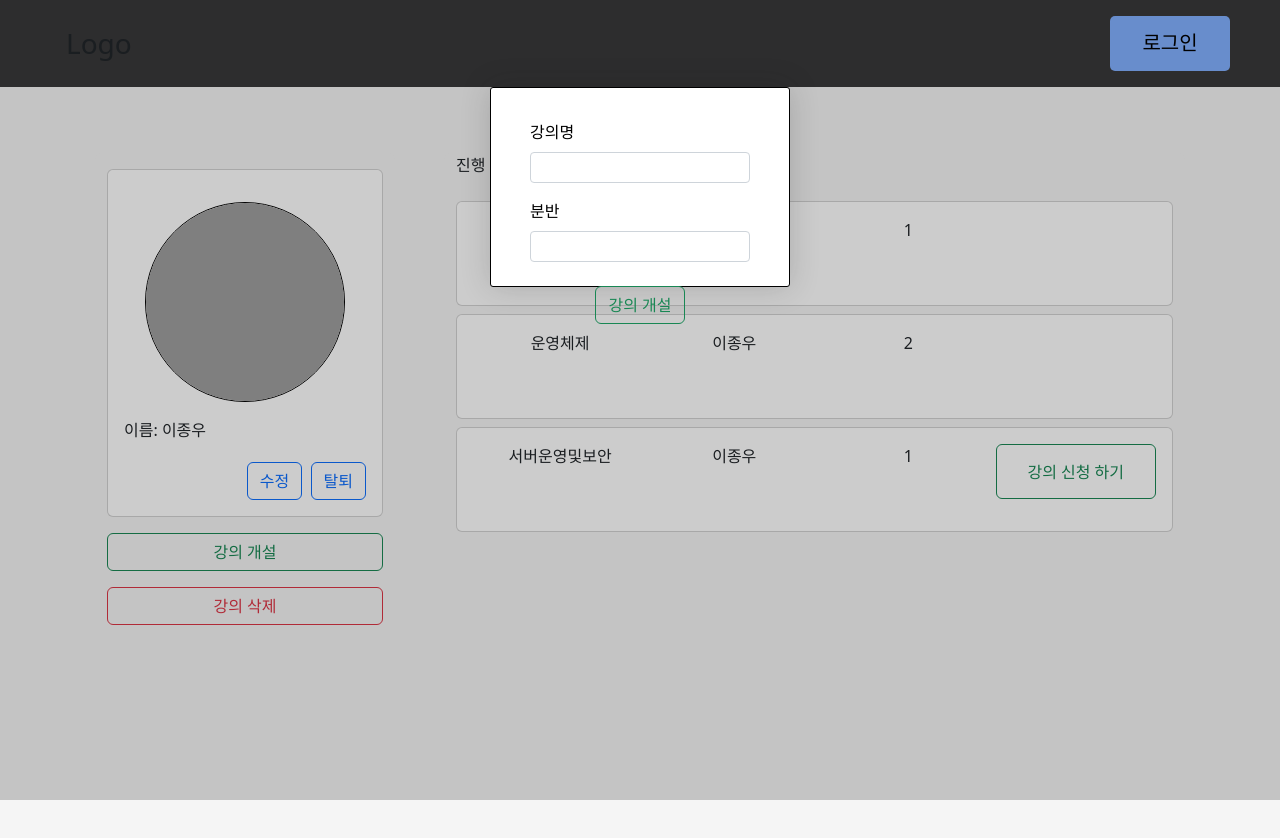
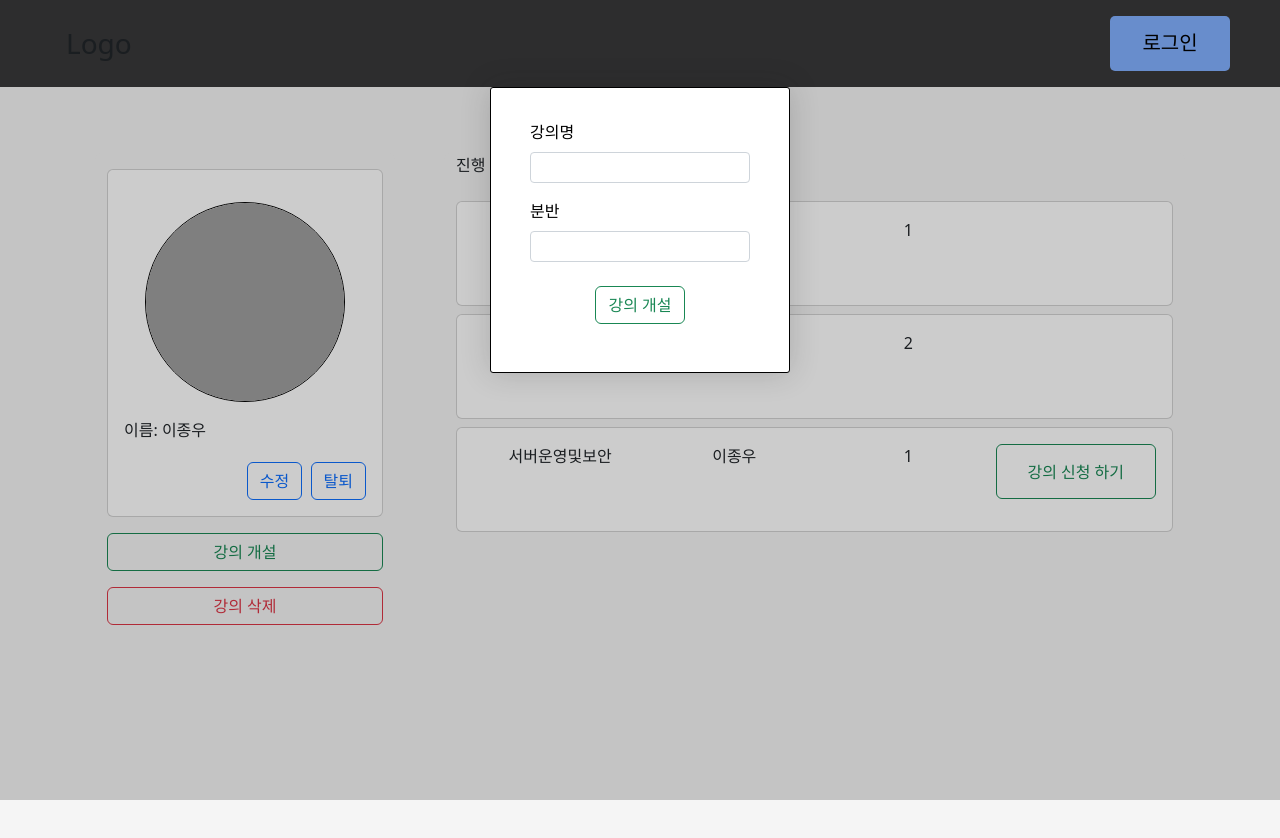
Before and after one commit to MoaRoom/MoaRoom-Front, a React (Create React App) app: page /mypage in a window 1280 px wide. Both pictures are taken after a click on the button "강의 개설". Shown: the top 838 px of the page. Built offline with nearby package versions, Linux system fonts and the light colour scheme; grey boxes are pictures that could not be loaded.

Commit message:
[feat/#32] Fix: modal height to auto

```diff
--- a/src/props/Modal.tsx
+++ b/src/props/Modal.tsx
@@ -11,7 +11,14 @@ function Modal({
 }: PropsWithChildren<ModalDefaultType>) {
   return (
     <div>
-      <dialog className="dialog-box">{children}</dialog>
+      <dialog
+        className="dialog-box"
+        style={{
+          height: "auto",
+        }}
+      >
+        {children}
+      </dialog>
       <div
         className="backdrop"
         onClick={(e: React.MouseEvent) => {
--- a/src/style/home.css
+++ b/src/style/home.css
@@ -69,7 +69,7 @@
 }
 .dialog-box {
   width: 300px;
-  height: 300px;
+  height: auto;
   display: flex;
   flex-direction: column;
   align-items: center;
```
